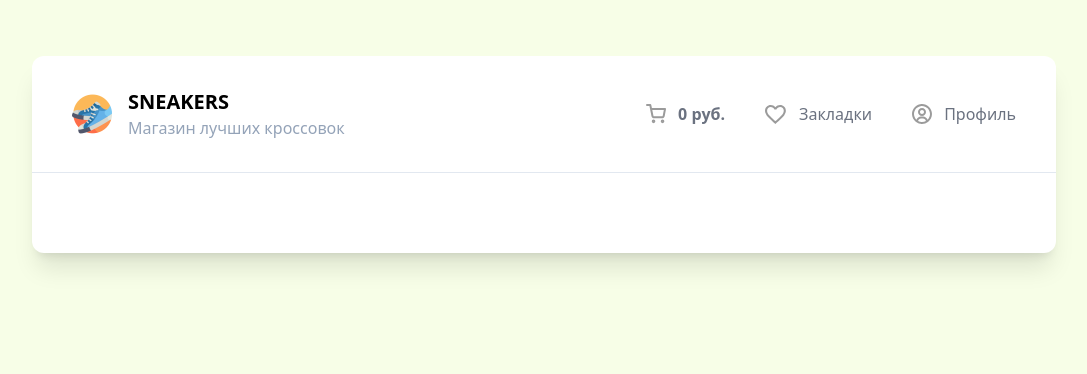
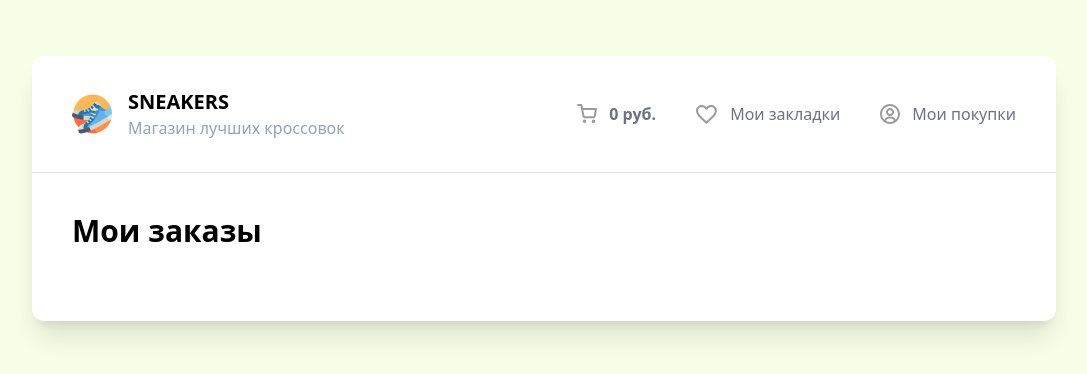
Before and after one commit to MariaMantusova/sneakers-shop, a Vue app: page /orders in a window 1280 px wide. Shown: the top 374 px of the page, without its empty margins (96-1183 px from the left). Built offline with nearby package versions, Linux system fonts and the light colour scheme.

Commit message:
feat: add orders page

```diff
--- a/src/components/Header.vue
+++ b/src/components/Header.vue
@@ -28,12 +28,14 @@
       <li>
         <router-link to='/favorites' class='flex items-center gap-3 text-gray-500 hover:text-black cursor-pointer'>
           <img src='/heart.svg' alt='Иконка закладок'>
-          <span>Закладки</span>
+          <span>Мои закладки</span>
         </router-link>
       </li>
-      <li class='flex items-center gap-3 text-gray-500 hover:text-black cursor-pointer'>
-        <img src='/profile.svg' alt='Иконка профиля'>
-        <span>Профиль</span>
+      <li>
+        <router-link to='/orders' class='flex items-center gap-3 text-gray-500 hover:text-black cursor-pointer'>
+        <img src='/profile.svg' alt='Иконка покупок'>
+        <span>Мои покупки</span>
+        </router-link>
       </li>
     </ul>
 
--- a/src/main.js
+++ b/src/main.js
@@ -6,12 +6,14 @@ import { autoAnimatePlugin } from '@formkit/auto-animate/vue';
 import App from './App.vue';
 import Home from './pages/Home.vue';
 import Favorites from './pages/Favorites.vue';
+import Orders from './pages/Orders.vue';
 
 const app = createApp(App);
 
 const routes = [
   { path: '/', name: "Home", component: Home },
   { path: '/favorites', name: "Favorites", component: Favorites },
+  { path: '/orders', name: "Orders", component: Orders },
 ]
 
 const router = createRouter({
--- /dev/null
+++ b/src/pages/Orders.vue
@@ -0,0 +1,8 @@
+<script setup>
+
+</script>
+
+<template>
+  <h1 class='text-3xl font-bold mb-8'>Мои заказы</h1>
+
+</template>
```
